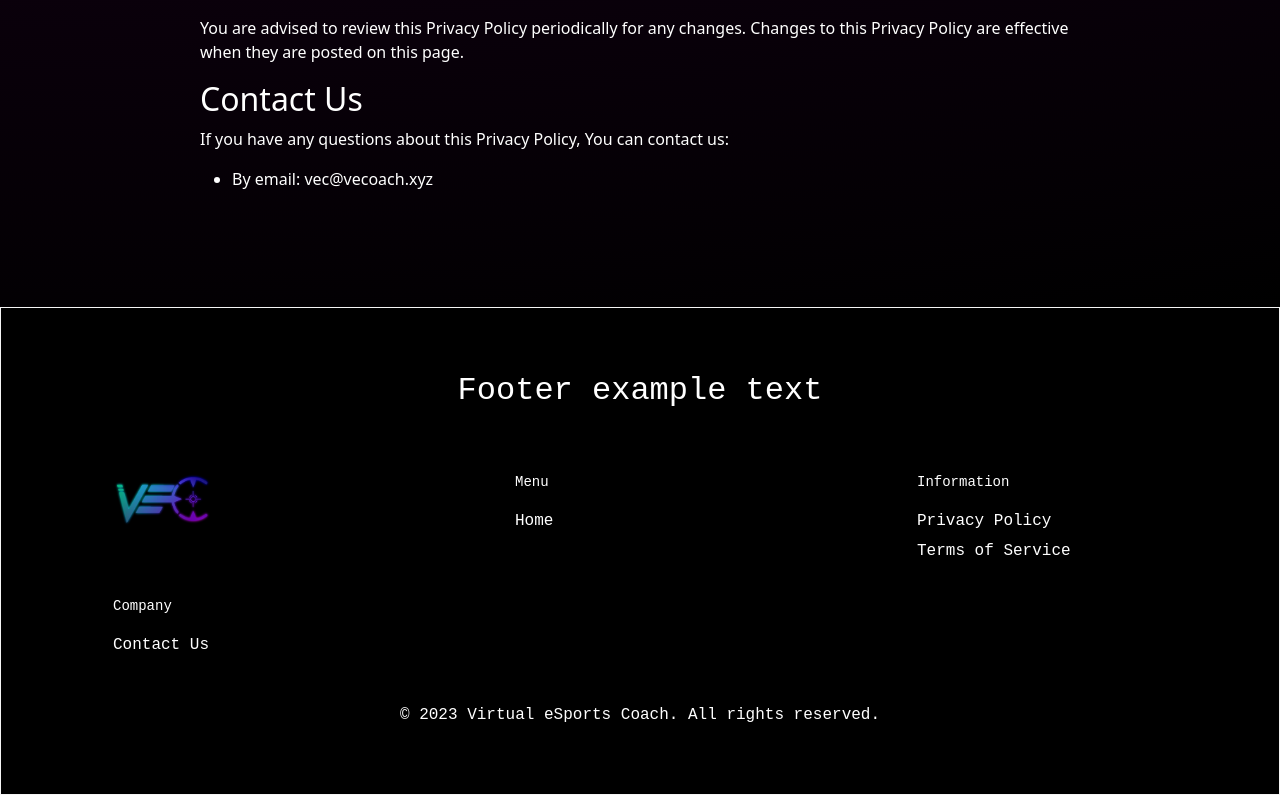
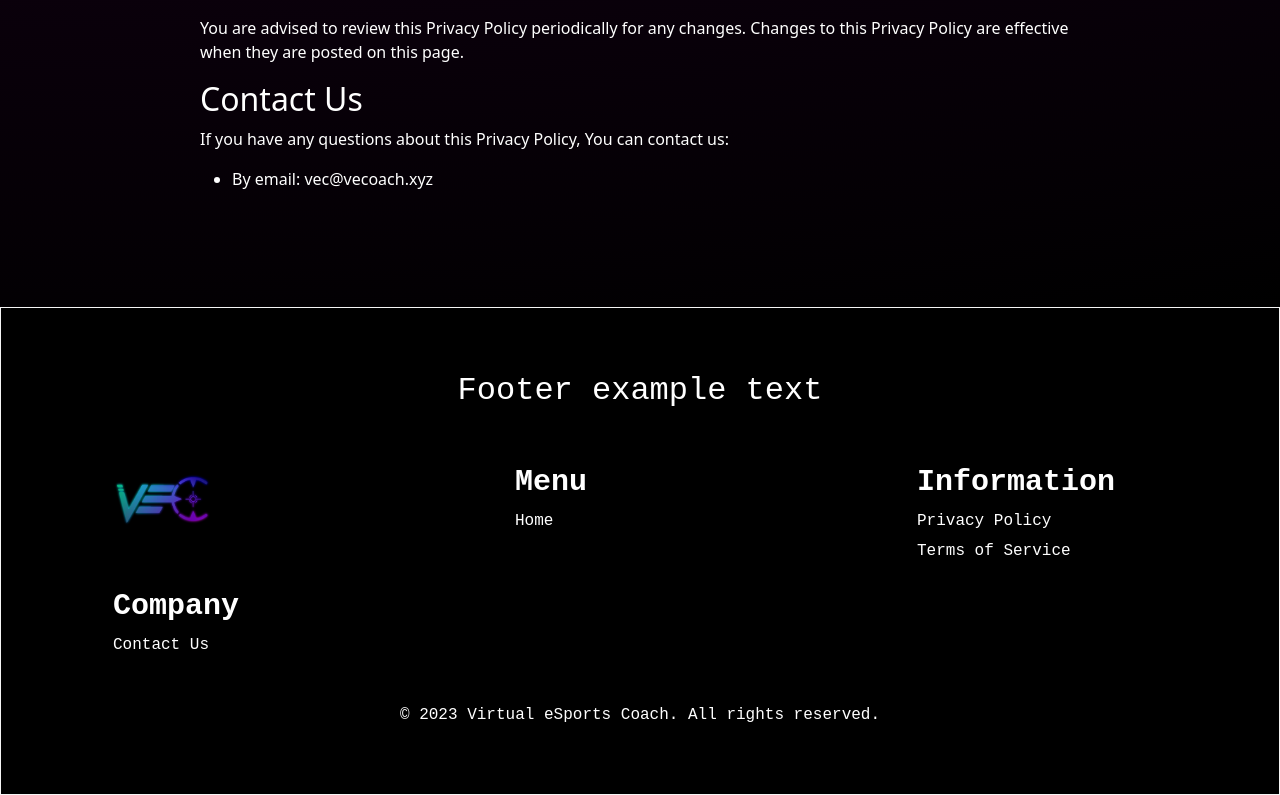
Before and after one commit to aggie-coding-club/Virtual-eSports-Coach, a React (Create React App) app in the folder client/: page /privacy in a window 1280 px wide. Shown: the part 6307-7102 px from the top of the page. Built offline with nearby package versions, Linux system fonts and the light colour scheme.

Commit message:
bolder text in footer

```diff
--- a/client/src/components/footer/style.css
+++ b/client/src/components/footer/style.css
@@ -55,6 +55,7 @@
     margin: 1rem;
 }
 
+
 .footer-links_div {
     display: flex;
     justify-content: flex-start;
@@ -63,7 +64,8 @@
 
 .footer-links_div h4 {
     font-family: var(--font-family);
-    font-size: 14px;
+    font-size: 30px;
+    font-weight: bold;
     line-height: 16px;
     margin-bottom: 1rem;
 }
```
